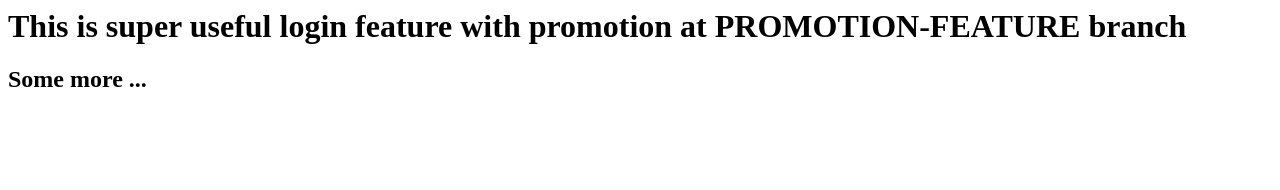
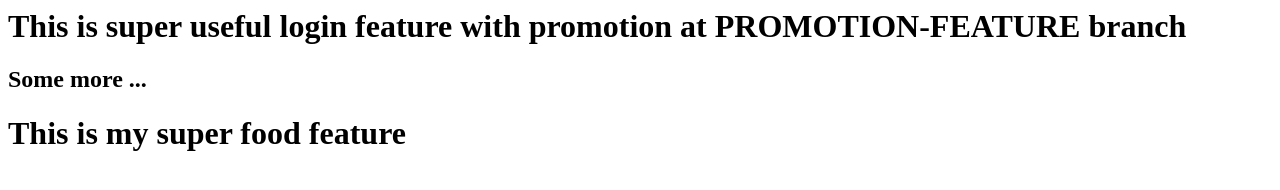
Before and after one commit to kalin-pmn/lab-git-repository, a plain HTML site: page index.html in a window 1280 px wide. Drawn offline with Linux system fonts and the light colour scheme.

Commit message:
add more code on master

```diff
--- a/index.html
+++ b/index.html
@@ -2,3 +2,5 @@
   This is super useful login feature with promotion at PROMOTION-FEATURE branch
 </h1>
 <h2>Some more ...</h2>
+
+<h1>This is my super food feature</h1>
```
Also changed, not shown: 2 other files.
